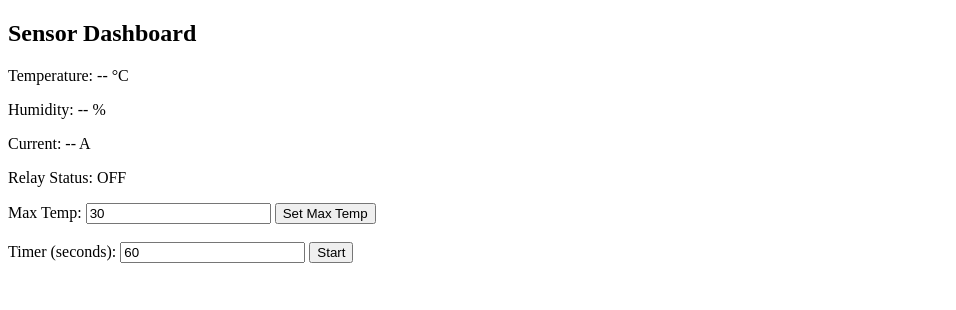
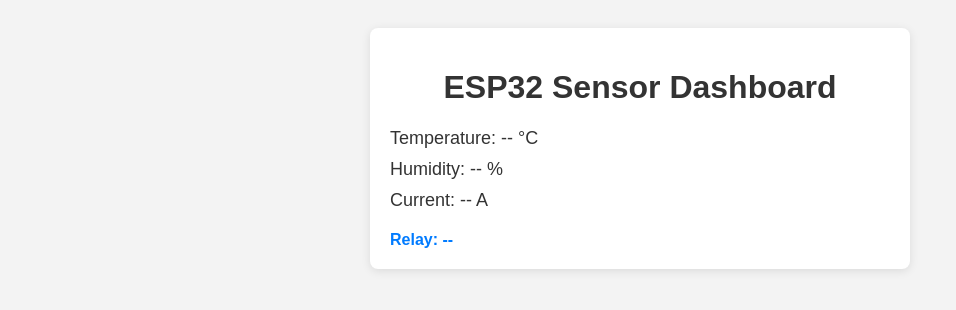
Before and after one commit to mukesh29kannan/gravity-battery, a website: page public/indextwo.html in a window 1280 px wide. Shown: the whole page, without its empty margins (0-956 px from the left). Drawn offline with Linux system fonts and the light colour scheme.

Commit message:
code updated

```diff
--- a/public/indextwo.html
+++ b/public/indextwo.html
@@ -2,42 +2,82 @@
 <html lang="en">
 <head>
   <meta charset="UTF-8" />
+  <meta name="viewport" content="width=device-width, initial-scale=1.0"/>
   <title>ESP32 Sensor Dashboard</title>
+  <style>
+    body {
+      font-family: Arial, sans-serif;
+      background: #f3f3f3;
+      padding: 20px;
+      color: #333;
+    }
+    h1 {
+      text-align: center;
+    }
+    .container {
+      max-width: 500px;
+      margin: auto;
+      background: white;
+      padding: 20px;
+      border-radius: 8px;
+      box-shadow: 0 2px 10px rgba(0,0,0,0.1);
+    }
+    .sensor {
+      font-size: 18px;
+      margin: 10px 0;
+    }
+    .relay-status {
+      margin-top: 20px;
+      font-weight: bold;
+      color: #007BFF;
+    }
+  </style>
 </head>
 <body>
-  <h2>Sensor Dashboard</h2>
-  <p>Temperature: <span id="temp">--</span> °C</p>
-  <p>Humidity: <span id="humidity">--</span> %</p>
-  <p>Current: <span id="current">--</span> A</p>
-  <p>Relay Status: <span id="relay">OFF</span></p>
-
-  <label>Max Temp: <input type="number" id="maxtemp" value="30" /></label>
-  <button onclick="sendMaxTemp()">Set Max Temp</button><br><br>
-
-  <label>Timer (seconds): <input type="number" id="timer" value="60" /></label>
-  <button onclick="startTimer()">Start</button>
+  <div class="container">
+    <h1>ESP32 Sensor Dashboard</h1>
+    <div class="sensor" id="temperature">Temperature: -- °C</div>
+    <div class="sensor" id="humidity">Humidity: -- %</div>
+    <div class="sensor" id="current">Current: -- A</div>
+    <div class="relay-status" id="relay">Relay: --</div>
+  </div>
 
   <script>
-    const protocol = window.location.protocol === 'https:' ? 'wss:' : 'ws:';
-    const ws = new WebSocket(`${protocol}//${window.location.host}/ws`);
-    console.log(`ws://${location.host}/ws`)
-    ws.onmessage = (msg) => {
-      const data = JSON.parse(msg.data);
-      document.getElementById('temp').innerText = data.temp.toFixed(1);
-      document.getElementById('humidity').innerText = data.humidity.toFixed(1);
-      document.getElementById('current').innerText = data.current;
-      document.getElementById('relay').innerText = data.relay ? "ON" : "OFF";
+    const ws = new WebSocket(`ws://${location.host}/ws`);
+
+    ws.onopen = () => {
+      console.log("WebSocket connected");
     };
 
-    function sendMaxTemp() {
-      const temp = document.getElementById('maxtemp').value;
-      ws.send("maxtemp:" + temp);
-    }
+    ws.onmessage = (event) => {
+      try {
+        const data = JSON.parse(event.data);
+        console.log("Received:", data);
 
-    function startTimer() {
-      const time = document.getElementById('timer').value;
-      ws.send("start:" + time);
-    }
+        if (data.temp !== undefined) {
+          document.getElementById('temperature').textContent = `Temperature: ${data.temp.toFixed(2)} °C`;
+        }
+
+        if (data.humidity !== undefined) {
+          document.getElementById('humidity').textContent = `Humidity: ${data.humidity.toFixed(2)} %`;
+        }
+
+        if (data.current !== undefined) {
+          document.getElementById('current').textContent = `Current: ${data.current.toFixed(2)} A`;
+        }
+
+        if (data.relay !== undefined) {
+          document.getElementById('relay').textContent = `Relay: ${data.relay === 1 ? 'ON' : 'OFF'}`;
+        }
+
+      } catch (err) {
+        console.error("Invalid message:", event.data);
+      }
+    };
+
+    ws.onclose = () => {
+      console.warn("WebSocket disconnected");
+    };
   </script>
 </body>
 </html>
```
Also changed, not shown: index.js (+29 -14 lines).
